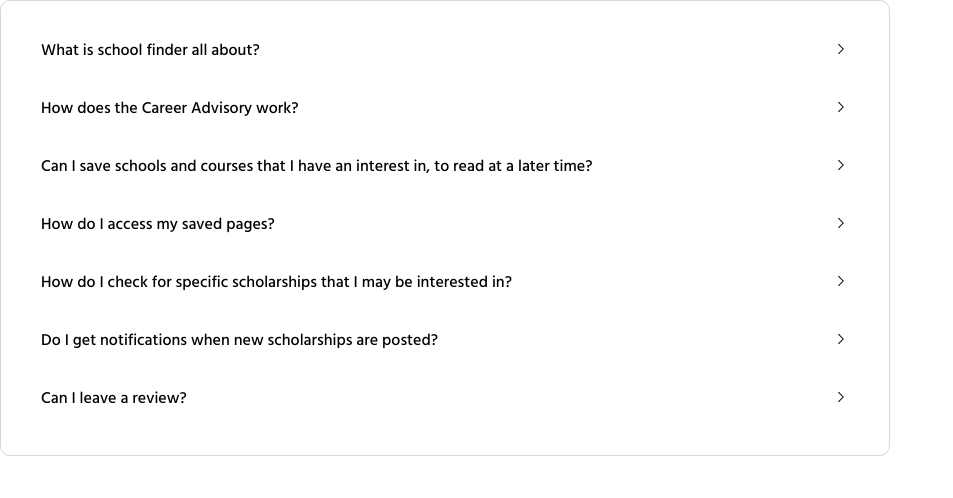
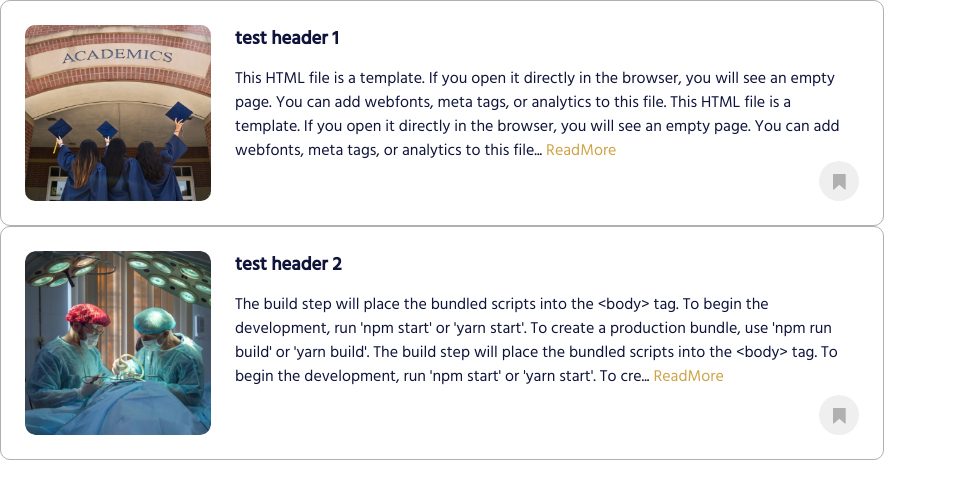
Before and after one commit to CDiala/school-finder, a React (Create React App) app in the folder client/: page / in a window 1280 px wide. Shown: the top 498 px of the page, without its empty margins (0-953 px from the left). Built offline with nearby package versions, Linux system fonts and the light colour scheme.

Commit message:
Implemented the article component

```diff
--- a/client/src/App.js
+++ b/client/src/App.js
@@ -1,11 +1,11 @@
 import { BrowserRouter as Router, Route, Switch } from "react-router-dom";
 import "./App.css";
-import FAQ from "./components/shared/FAQ/FAQ";
+import ArticleCard from "./components/shared/ArticleCard/ArticleCard";
 
 function App() {
   return (
     <Router>
-      <FAQ />
+      <ArticleCard />
     </Router>
   );
 }
```
